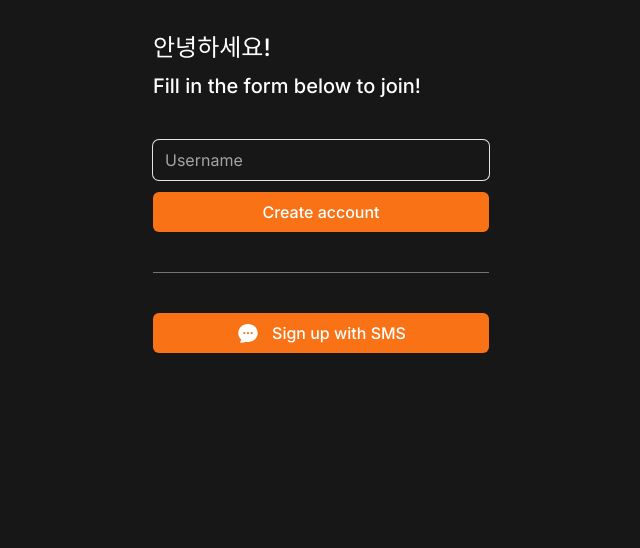
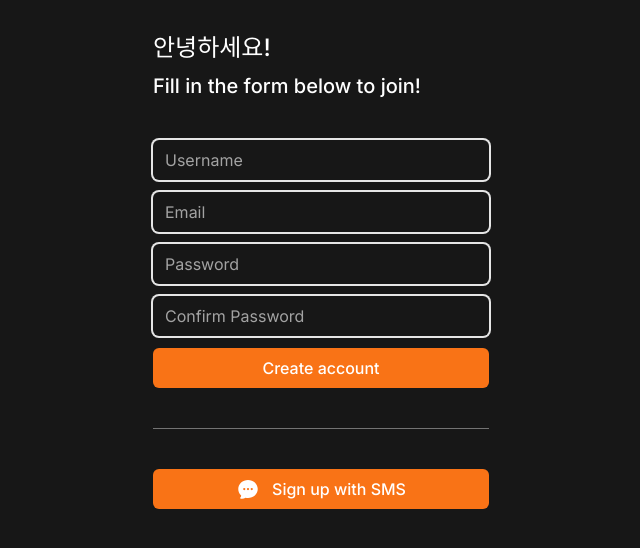
Before and after one commit to raccoonboy0803/carrot-market, a Next.js app: page /create-account in a window 1280 px wide. Shown: the top 548 px of the page, without its empty margins (319-959 px from the left). Built offline with nearby package versions, Linux system fonts and the light colour scheme.

Commit message:
Refactor: FormButton 컴포넌트 분리

```diff
--- a/app/create-account/page.tsx
+++ b/app/create-account/page.tsx
@@ -1,6 +1,7 @@
 import Link from 'next/link';
 import { ChatBubbleOvalLeftEllipsisIcon } from '@heroicons/react/24/solid';
 import FormInput from '@/components/form-input';
+import FormButton from '@/components/form-button';
 
 export default function CreateAccount() {
   return (
@@ -11,7 +12,20 @@
       </div>
       <form className="flex flex-col gap-3">
         <FormInput type="text" placeholder="Username" required errors={[]} />
-        <button className="primary-btn h-10">Create account</button>
+        <FormInput type="email" placeholder="Email" required errors={[]} />
+        <FormInput
+          type="password"
+          placeholder="Password"
+          required
+          errors={[]}
+        />
+        <FormInput
+          type="password"
+          placeholder="Confirm Password "
+          required
+          errors={[]}
+        />
+        <FormButton loading={false} text="Create account" />
       </form>
       <div className="w-full h-[1px] bg-neutral-500" />
       <div>
--- /dev/null
+++ b/components/form-button.tsx
@@ -0,0 +1,15 @@
+interface FormButtonProps {
+  loading: boolean;
+  text: string;
+}
+
+export default function FormButton({ loading, text }: FormButtonProps) {
+  return (
+    <button
+      disabled={loading}
+      className="primary-btn h-10 disabled:bg-neutral-400 disabled:text-neutral-300 disabled:cursor-not-allowed"
+    >
+      {loading ? 'Loading...' : text}
+    </button>
+  );
+}
--- a/components/form-input.tsx
+++ b/components/form-input.tsx
@@ -14,7 +14,7 @@
   return (
     <div className="flex flex-col gap-2">
       <input
-        className="bg-transparent rounded-md w-full h-10 ring-1 ring-neutral-200 focus:ring-2 focus:ring-orange-500 border-none placeholder:text-neutral-400"
+        className="bg-transparent rounded-md w-full h-10 ring-2 ring-neutral-200 focus:ring-2 focus:ring-orange-500 border-none placeholder:text-neutral-400 transition"
         type={type}
         placeholder={placeholder}
         required={required}
```
